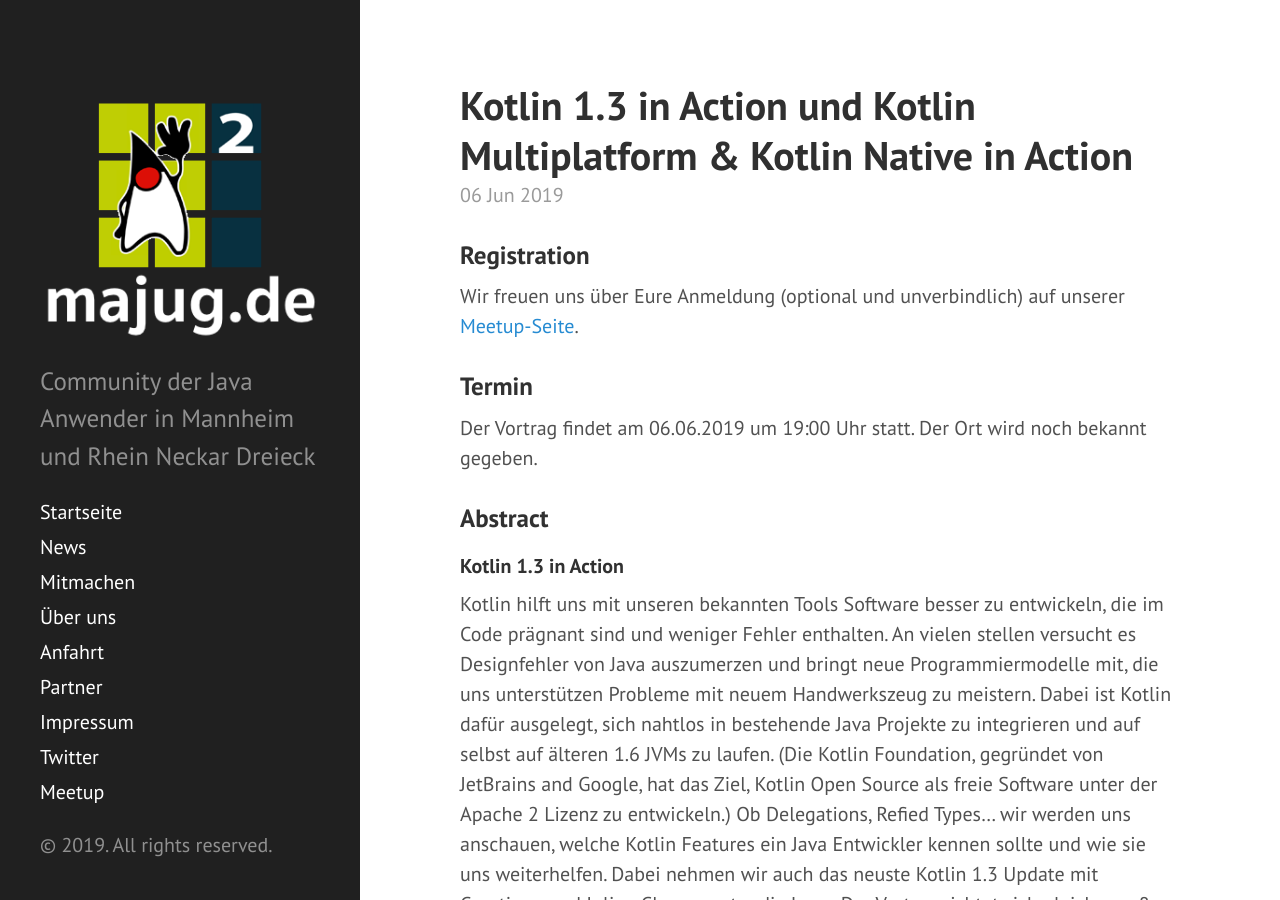
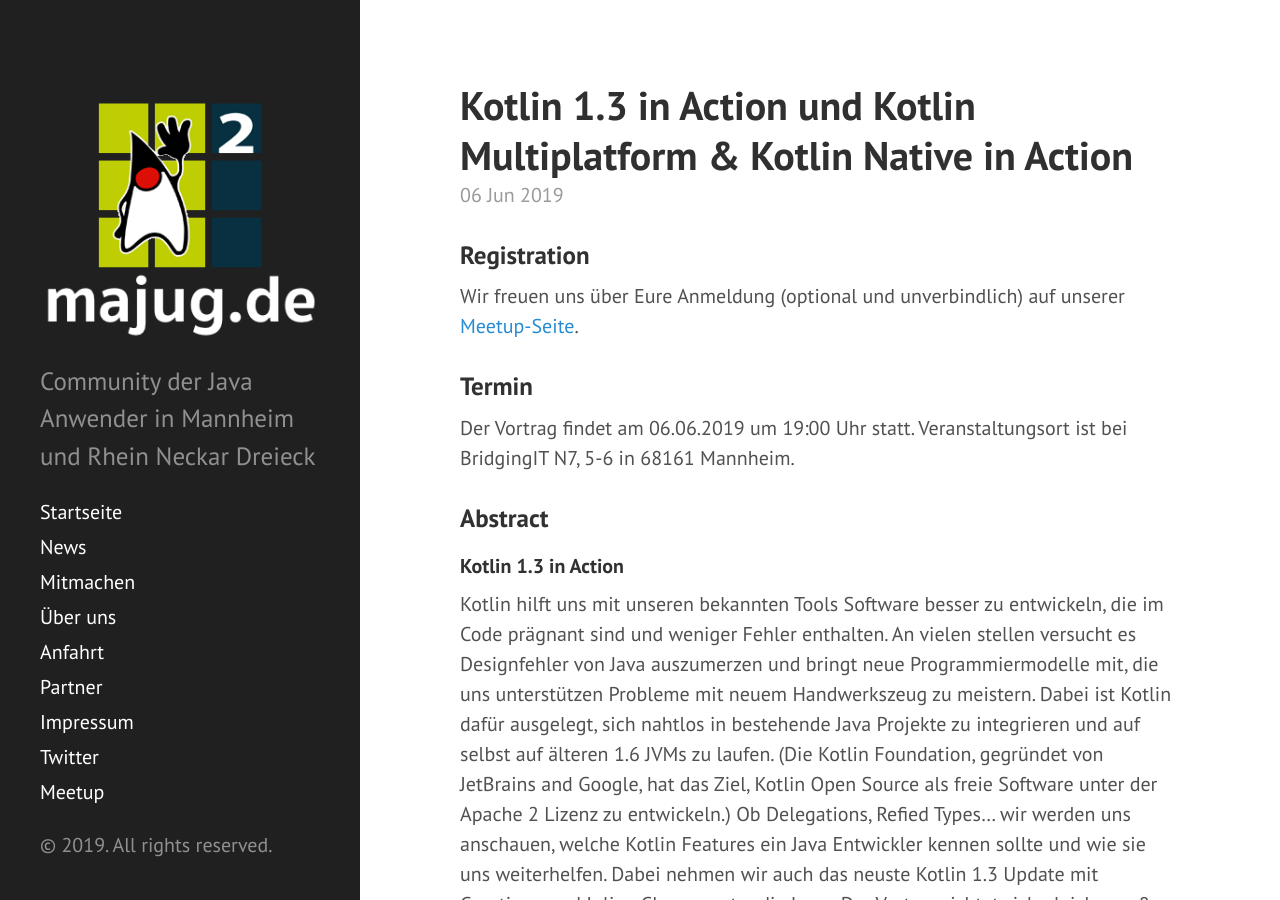
Before and after one commit to majug/majug.github.io, a Jekyll site: the page built from _posts/2019-06-06-kotlin-13-und-multi-platform.md, in a window 1280 px wide and 900 px high. Built offline with Jekyll 4.4.1, drawn with Linux system fonts in a browser that asks for light colours.

Commit message:
Veranstaltungsort für Kotlin Vortrag.

```diff
--- a/_posts/2019-06-06-kotlin-13-und-multi-platform.md
+++ b/_posts/2019-06-06-kotlin-13-und-multi-platform.md
@@ -12,8 +12,7 @@ Wir freuen uns über Eure Anmeldung (optional und unverbindlich) auf unserer [Me
 
 ### Termin
 
-Der Vortrag findet am 06.06.2019 um 19:00 Uhr statt. Der Ort wird noch bekannt gegeben.
-
+Der Vortrag findet am 06.06.2019 um 19:00 Uhr statt. Veranstaltungsort ist bei BridgingIT N7, 5-6 in 68161 Mannheim.
 ### Abstract
 
 #### Kotlin 1.3 in Action
```
